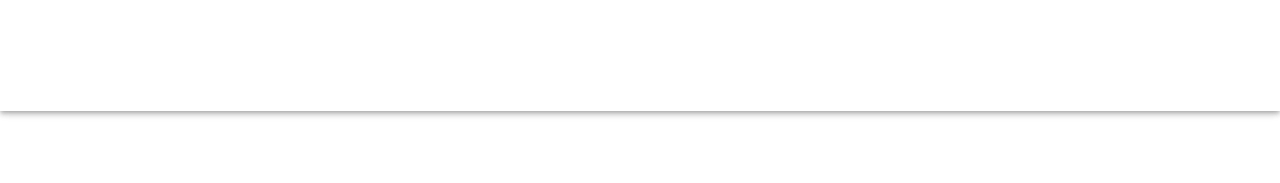
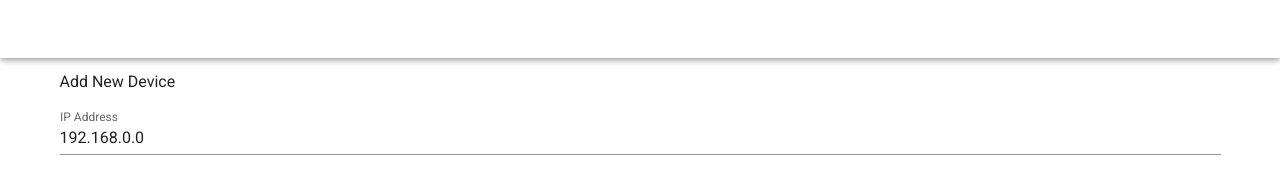
Before and after one commit to reud/plathome-frontend, a Nuxt app in the folder PlatHome/: page /add in a window 1280 px wide. Before the commit this address had no page. Shown: the part 309-492 px from the top of the page. Built offline with nearby package versions, Linux system fonts and the light colour scheme.

Commit message:
IPアドレスの入力部分の追加 addページの作成

```diff
--- a/PlatHome/components/BottomNav.vue
+++ b/PlatHome/components/BottomNav.vue
@@ -5,6 +5,7 @@
       :value="true"
       absolute
       color="transparent"
+      fixed
       app
     >
       <v-btn
--- /dev/null
+++ b/PlatHome/pages/add.vue
@@ -0,0 +1,38 @@
+<template>
+  <v-form v-model="valid">
+    <p>Add New Device</p>
+    <v-form ref="form">
+      <v-text-field
+        v-model="ipAddrModel"
+        :rules="ipAddrRule"
+        label="IP Address"
+      ></v-text-field>
+    </v-form>
+  </v-form>
+</template>
+
+<script lang="ts">
+import { Component, Vue } from 'vue-property-decorator';
+
+@Component
+export default class Add extends Vue {
+  public valid: boolean = false;
+  public ipAddrModel: string = '192.168.0.0';
+
+  public validateIpAddr(ipAddr: string): boolean {
+    const ipAddrRegex = /^(([1-9]?[0-9]|1[0-9]{2}|2[0-4][0-9]|25[0-5])\.){3}([1-9]?[0-9]|1[0-9]{2}|2[0-4][0-9]|25[0-5])$/;
+    return ipAddrRegex.test(ipAddr);
+  }
+
+  public get ipAddrRule(): Array<(v: string) => any> {
+    // いつかルール追加するかも・・・？
+    const rules: Array<(v: string) => any> = [];
+    const ipRegexRule = (v: string) =>
+      this.validateIpAddr(v) || 'IP address do not match with IP regex';
+    rules.push(ipRegexRule);
+    return rules;
+  }
+}
+</script>
+
+<style scoped></style>
```
